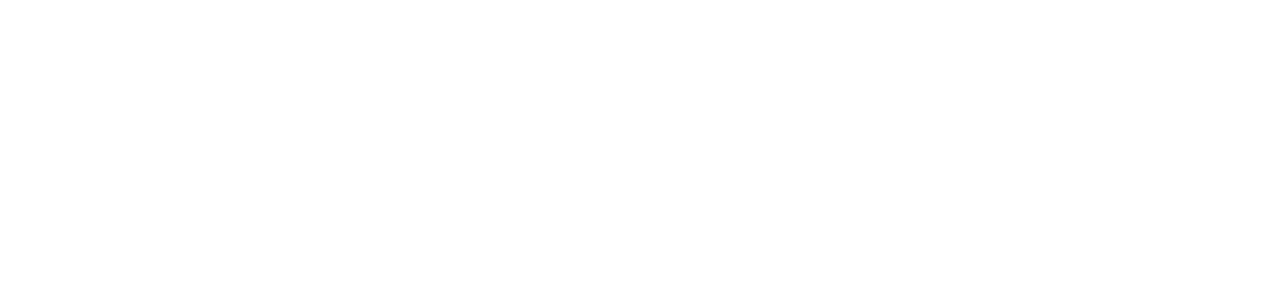
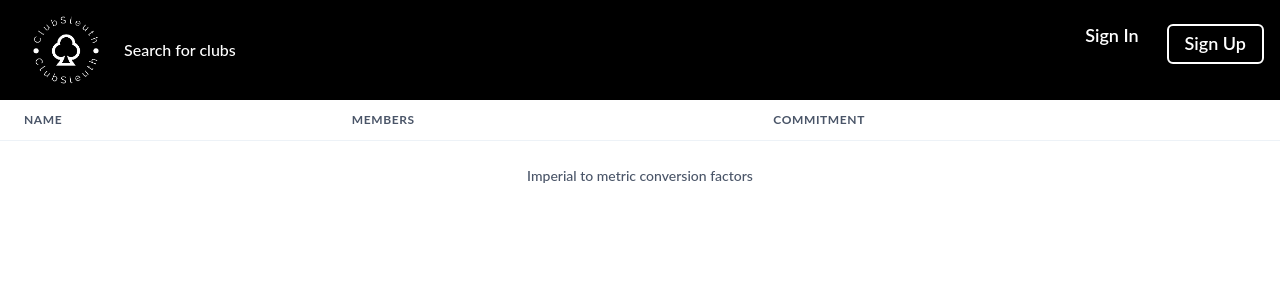
Before and after one commit to julian-gonzales/ClubSleuth, a React (Create React App) app in the folder club-sleuth/: page /user-clubs in a window 1280 px wide. Before the commit this address had no page. Shown: the top 300 px of the page. Built offline with nearby package versions, Linux system fonts and the light colour scheme.

Commit message:
NOT WORKING my-club-page

```diff
--- a/club-sleuth/src/api/club-slice.ts
+++ b/club-sleuth/src/api/club-slice.ts
@@ -8,7 +8,12 @@ export const clubSlice = apiSlice.injectEndpoints({
       transformResponse: (reponseData: Club[]) => reponseData,
       providesTags: ['Clubs'],
     }),
-    getSingleClub: builder.query({
+    getSingleClub: builder.mutation({
+      query: ({ id }) => `clubs/${id}`,
+      transformResponse: (responseData: Club) => responseData,
+      invalidatesTags: ['Clubs']
+    }),
+    getSingleClubQuery: builder.query({
       query: ({ id }) => `clubs/${id}`,
       transformResponse: (responseData: Club) => responseData,
       providesTags: ['Clubs'],
@@ -16,4 +21,4 @@ export const clubSlice = apiSlice.injectEndpoints({
   }),
 });
 
-export const { useGetClubsQuery, useGetSingleClubQuery } = clubSlice;
+export const { useGetClubsQuery, useGetSingleClubMutation, useGetSingleClubQueryQuery } = clubSlice;
--- a/club-sleuth/src/domain/user.ts
+++ b/club-sleuth/src/domain/user.ts
@@ -1,9 +1,9 @@
-import { Clubs } from './club';
+import { Club } from './club';
 
 export type User = {
   _id: string;
   activated: boolean;
-  clubs: Clubs[];
+  clubs: Array<Club>;
   email: string;
   firstName: string;
   lastName: string;
--- a/club-sleuth/src/features/common/header.tsx
+++ b/club-sleuth/src/features/common/header.tsx
@@ -12,60 +12,72 @@ import {
   useColorModeValue,
   Stack,
   Center,
-} from '@chakra-ui/react';
-import Logo from './logo';
-import { useSelector } from 'react-redux';
-import { RootState } from '../../store';
-import { Link } from 'react-router-dom';
+} from "@chakra-ui/react";
+import Logo from "./logo";
+import { useSelector } from "react-redux";
+import { RootState } from "../../store";
+import { Link } from "react-router-dom";
 
 interface HeaderProps {
   city: string;
+  searching?: boolean;
 }
 
-export default function Header({ city }: HeaderProps) {
+export default function Header({ city, searching }: HeaderProps) {
   const user = useSelector((state: RootState) => state.user.value);
   return (
     <>
-      <Box bg={useColorModeValue('black', 'black.800')} minH={'100px'} px={4}>
-        <Flex h={16} alignItems={'center'} justifyContent={'space-between'}>
-          <Box mt={'auto'}>
-            <Stack direction={'row'}>
+      <Box bg={useColorModeValue("black", "black.800")} minH={"100px"} px={4}>
+        <Flex h={16} alignItems={"center"} justifyContent={"space-between"}>
+          <Box mt={"auto"}>
+            <Stack direction={"row"}>
               <Logo></Logo>
-              <Text color={'white'} mt='auto' mb='auto'>
-                <Stack direction='row'>
-                  <Text fontWeight={'medium'}>Searching.... at</Text>
-                  <Text fontWeight={'bold'}>{city}</Text>
-                </Stack>
-              </Text>
+              {searching && city !== "" ? (
+                <Text color={"white"} mt="auto" mb="auto">
+                  <Stack direction="row">
+                    <Text fontWeight={"medium"}>Searching.... at</Text>
+                    <Text fontWeight={"bold"}>{city}</Text>
+                  </Stack>
+                </Text>
+              ) : (
+                <Text
+                  color={"white"}
+                  mt={"auto"}
+                  mb={"auto"}
+                  fontWeight={"medium"}
+                >
+                  Search for clubs
+                </Text>
+              )}
             </Stack>
           </Box>
 
-          <Flex alignItems={'center'} mt={'auto'}>
-            <Stack direction={'row'} spacing={7}>
+          <Flex alignItems={"center"} mt={"auto"}>
+            <Stack direction={"row"} spacing={7}>
               {/* <Button onClick={toggleColorMode}>
                 {colorMode === 'light' ? <MoonIcon /> : <SunIcon />}
               </Button> */}
-              {user._id !== '' ? (
+              {user._id !== "" ? (
                 <Menu>
                   <MenuButton
                     as={Button}
-                    rounded={'full'}
-                    variant={'link'}
-                    cursor={'pointer'}
+                    rounded={"full"}
+                    variant={"link"}
+                    cursor={"pointer"}
                     minW={0}
                   >
                     <Avatar
-                      size={'sm'}
-                      src={'https://avatars.dicebear.com/api/male/username.svg'}
+                      size={"sm"}
+                      src={"https://avatars.dicebear.com/api/male/username.svg"}
                     />
                   </MenuButton>
-                  <MenuList alignItems={'center'}>
+                  <MenuList alignItems={"center"}>
                     <br />
                     <Center>
                       <Avatar
-                        size={'2xl'}
+                        size={"2xl"}
                         src={
-                          'https://avatars.dicebear.com/api/male/username.svg'
+                          "https://avatars.dicebear.com/api/male/username.svg"
                         }
                       />
                     </Center>
@@ -75,41 +87,43 @@ export default function Header({ city }: HeaderProps) {
                     </Center>
                     <br />
                     <MenuDivider />
-                    <MenuItem>Your Clubs</MenuItem>
+                    <Link to="/user-clubs">
+                      <MenuItem>Your Clubs</MenuItem>
+                    </Link>
                     <MenuItem>Account Settings</MenuItem>
                     <MenuItem>Logout</MenuItem>
                   </MenuList>
                 </Menu>
               ) : (
                 <>
-                  <Link to={'/sign-in'}>
+                  <Link to={"/sign-in"}>
                     <Button
-                      as={'a'}
-                      fontSize={'lg'}
+                      as={"a"}
+                      fontSize={"lg"}
                       fontWeight={600}
-                      variant={'link'}
-                      color={'white'}
+                      variant={"link"}
+                      color={"white"}
                       _hover={{
-                        bg: 'blackAlpha',
+                        bg: "blackAlpha",
                       }}
                     >
                       Sign In
                     </Button>
                   </Link>
-                  <Link to={'/sign-up'}>
+                  <Link to={"/sign-up"}>
                     <Button
-                      as={'a'}
-                      display={{ base: 'none', md: 'inline-flex' }}
-                      fontSize={'lg'}
+                      as={"a"}
+                      display={{ base: "none", md: "inline-flex" }}
+                      fontSize={"lg"}
                       fontWeight={600}
                       _hover={{
-                        bg: 'blackAlpha',
+                        bg: "blackAlpha",
                       }}
-                      color={'white'}
-                      backgroundColor={'black'}
-                      borderStyle={'solid'}
-                      borderColor={'white'}
-                      border={'2px'}
+                      color={"white"}
+                      backgroundColor={"black"}
+                      borderStyle={"solid"}
+                      borderColor={"white"}
+                      border={"2px"}
                     >
                       Sign Up
                     </Button>
--- a/club-sleuth/src/index.tsx
+++ b/club-sleuth/src/index.tsx
@@ -12,6 +12,7 @@ import { store } from './store';
 import theme from './theme';
 import SignInPage from './pages/sign-in-page';
 import SignUpPage from './pages/sign-up-page';
+import UserClubs from './pages/my-club-page';
 
 const root = ReactDOM.createRoot(
   document.getElementById('root') as HTMLElement
@@ -27,6 +28,7 @@ root.render(
             <Route path='/clubs/:id' element={<ClubPage />} />
             <Route path='/sign-in' element={<SignInPage />} />
             <Route path='/sign-up' element={<SignUpPage />} />
+            <Route path='/user-clubs' element={<UserClubs />} />
           </Routes>
         </BrowserRouter>
       </ChakraProvider>
--- a/club-sleuth/src/pages/club-page.tsx
+++ b/club-sleuth/src/pages/club-page.tsx
@@ -3,7 +3,7 @@ import Header from "../features/common/header";
 import { useSelector } from "react-redux";
 import { RootState } from "../store";
 import { changeWordsToUpperCase } from "../utils/string-utils";
-import { useGetSingleClubQuery } from "../api/club-slice";
+import { useGetSingleClubQueryQuery } from "../api/club-slice";
 import { Box, Heading, Stack, Text } from "@chakra-ui/react";
 import ClubBadges from "../features/common/club-badges";
 import { FutureEvents, ReoccuringEvents } from "../domain/club";
@@ -13,7 +13,7 @@ import FutureEventsBox from "../features/club-page/future-events";
 const ClubPage = () => {
   const { id } = useParams();
   const city = useSelector((state: RootState) => state.city.value);
-  const { data: club, isLoading: loading } = useGetSingleClubQuery({ id });
+  const { data: club, isLoading: loading } = useGetSingleClubQueryQuery({ id });
 
   return (
     <>
--- /dev/null
+++ b/club-sleuth/src/pages/my-club-page.tsx
@@ -0,0 +1,65 @@
+import React from "react";
+import { useSelector } from "react-redux";
+import { RootState } from "../store";
+import { User } from "../domain/user";
+import {
+  Box,
+  Table,
+  TableCaption,
+  TableContainer,
+  Tbody,
+  Td,
+  Text,
+  Th,
+  Thead,
+  Tr,
+} from "@chakra-ui/react";
+import Header from "../features/common/header";
+import { Club } from "../domain/club";
+import { useGetSingleClubMutation } from "../api/club-slice";
+
+const UserClubs = () => {
+  const user: User = useSelector((state: RootState) => state.user.value);
+  const [getClub] = useGetSingleClubMutation();
+  let clubs: Club[] = [];
+  user.clubs.forEach(async (clubID) => {
+    await getClub(clubID._id)
+      .unwrap()
+      .then((dbClub) => {
+        // clubs.push(dbClub);
+        console.log(dbClub);
+      });
+  });
+  console.log(user);
+  return (
+    <>
+      <Header city="" searching={false}></Header>
+      <Box>
+        <TableContainer>
+          <Table variant="simple">
+            <TableCaption>Imperial to metric conversion factors</TableCaption>
+            <Thead>
+              <Tr>
+                <Th>Name</Th>
+                <Th>Members</Th>
+                <Th>Commitment</Th>
+              </Tr>
+            </Thead>
+            <Tbody>
+              {user.clubs.length > 0 &&
+                clubs.map((club) => (
+                  <Tr key={club._id}>
+                    <Td>{club.name}</Td>
+                    <Td>{club.members}</Td>
+                    <Td>{club.participation}</Td>
+                  </Tr>
+                ))}
+            </Tbody>
+          </Table>
+        </TableContainer>
+      </Box>
+    </>
+  );
+};
+
+export default UserClubs;
--- a/club-sleuth/src/pages/sign-in-page.tsx
+++ b/club-sleuth/src/pages/sign-in-page.tsx
@@ -101,7 +101,7 @@ export default function SignInPage() {
                         isRequired
                       >
                         <FormLabel>Password</FormLabel>
-                        <Input {...field} />
+                        <Input type='password' {...field} />
                         <FormErrorMessage>
                           {form.errors.password}
                         </FormErrorMessage>
```
Also changed, not shown: club-sleuth/src/features/home/header.tsx (+50 -48 lines).
